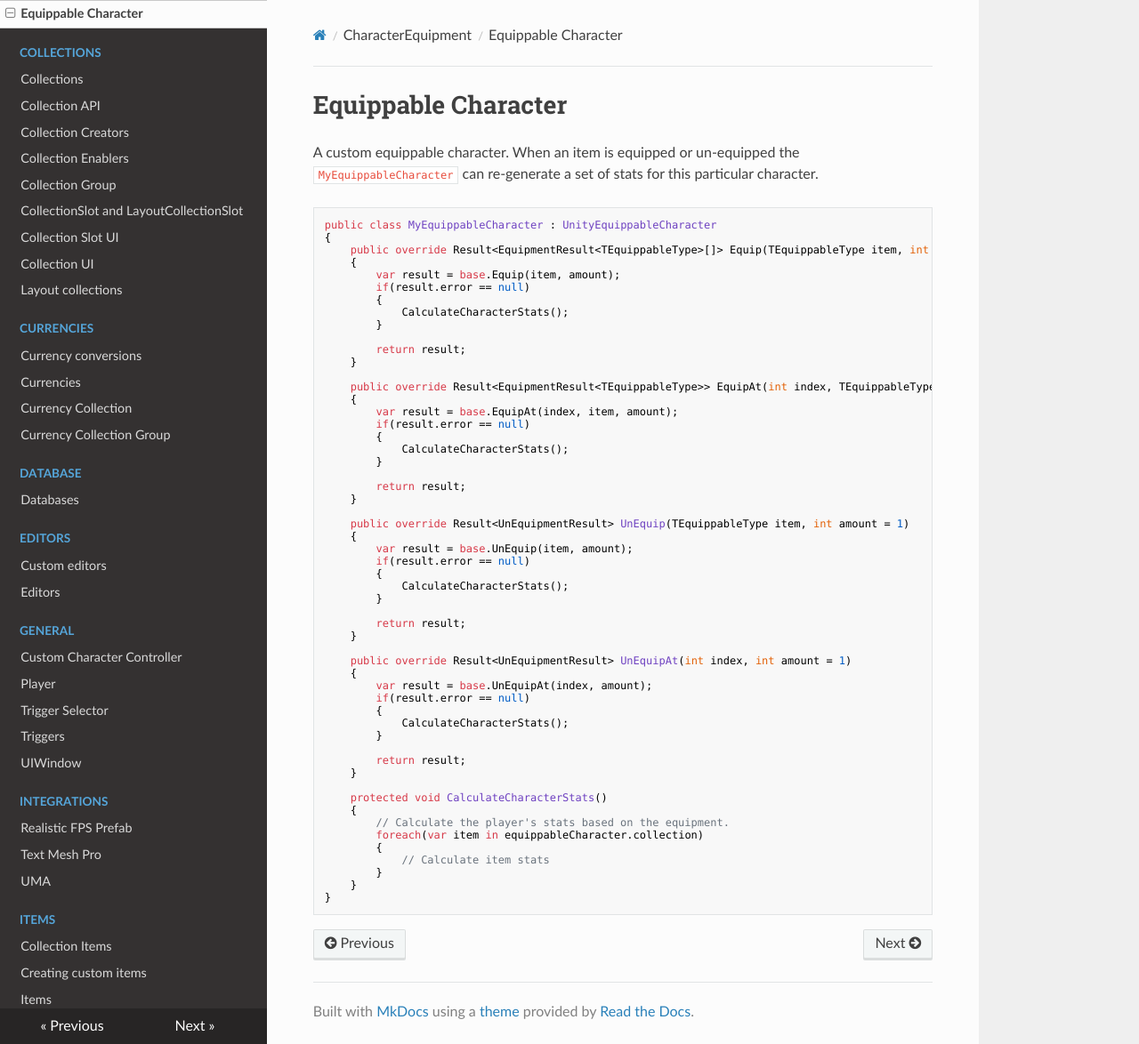
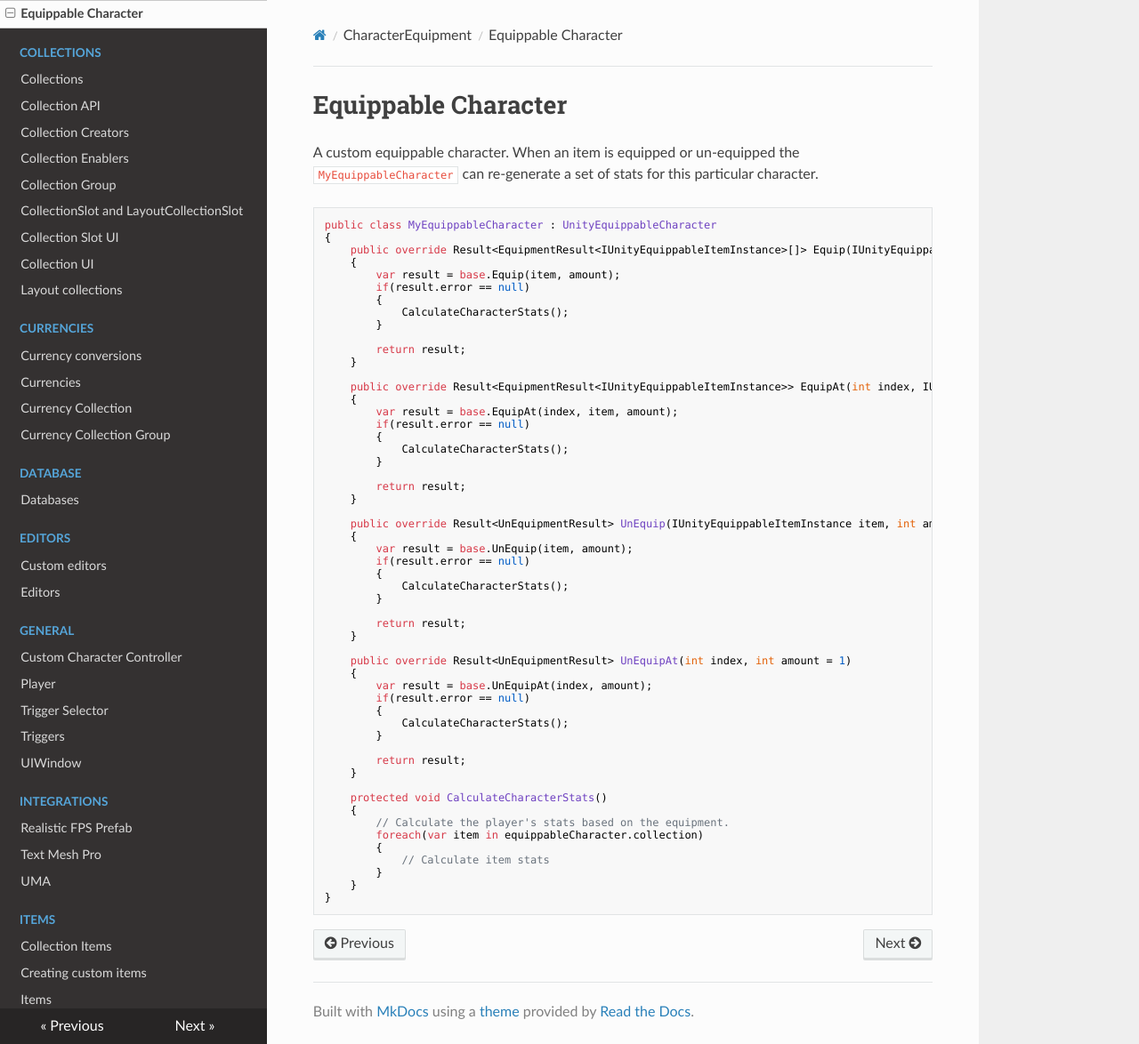
Before and after one commit to devdogio/RucksackDocs, an MkDocs documentation site: the page built from docs/CharacterEquipment/EquippableCharacter.md, in a window 1280 px wide and 1174 px high. Shown: the whole window at 89% size. Built offline with MkDocs 1.6.1, drawn with Linux system fonts in a browser that asks for light colours; nearby versions of some CDN libraries.

Commit message:
Updated MyEquippableCharacter demo

````diff
--- a/docs/CharacterEquipment/EquippableCharacter.md
+++ b/docs/CharacterEquipment/EquippableCharacter.md
@@ -5,7 +5,7 @@ A custom equippable character. When an item is equipped or un-equipped the `MyEq
 ```csharp
 public class MyEquippableCharacter : UnityEquippableCharacter
 {
-	public override Result<EquipmentResult<TEquippableType>[]> Equip(TEquippableType item, int amount = 1)
+	public override Result<EquipmentResult<IUnityEquippableItemInstance>[]> Equip(IUnityEquippableItemInstance item, int amount = 1)
 	{
 		var result = base.Equip(item, amount);
 		if(result.error == null)
@@ -16,7 +16,7 @@ public class MyEquippableCharacter : UnityEquippableCharacter
 		return result;
 	}
 
-	public override Result<EquipmentResult<TEquippableType>> EquipAt(int index, TEquippableType item, int amount = 1)
+	public override Result<EquipmentResult<IUnityEquippableItemInstance>> EquipAt(int index, IUnityEquippableItemInstance item, int amount = 1)
 	{
 		var result = base.EquipAt(index, item, amount);
 		if(result.error == null)
@@ -27,7 +27,7 @@ public class MyEquippableCharacter : UnityEquippableCharacter
 		return result;
 	}
 
-	public override Result<UnEquipmentResult> UnEquip(TEquippableType item, int amount = 1)
+	public override Result<UnEquipmentResult> UnEquip(IUnityEquippableItemInstance item, int amount = 1)
 	{
 		var result = base.UnEquip(item, amount);
 		if(result.error == null)
````
